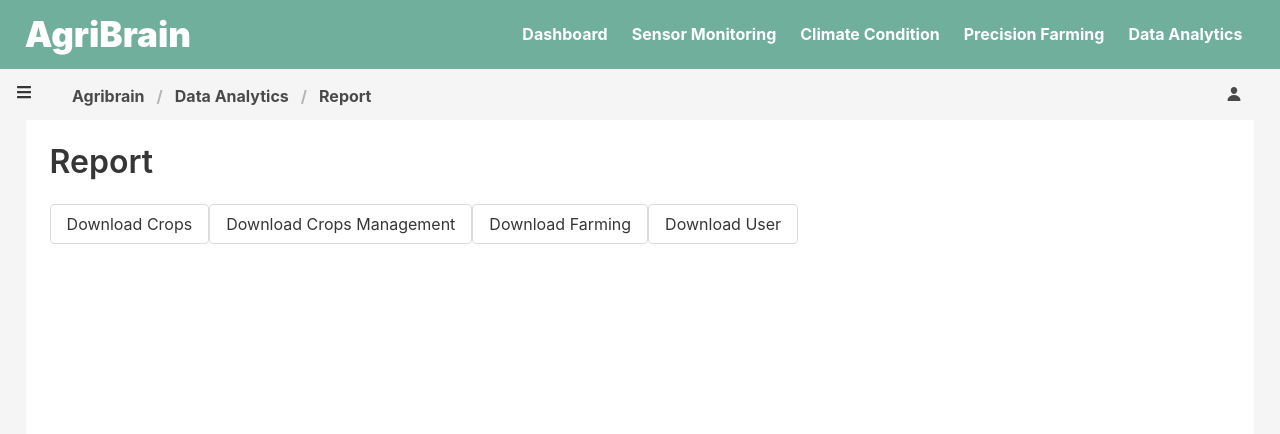
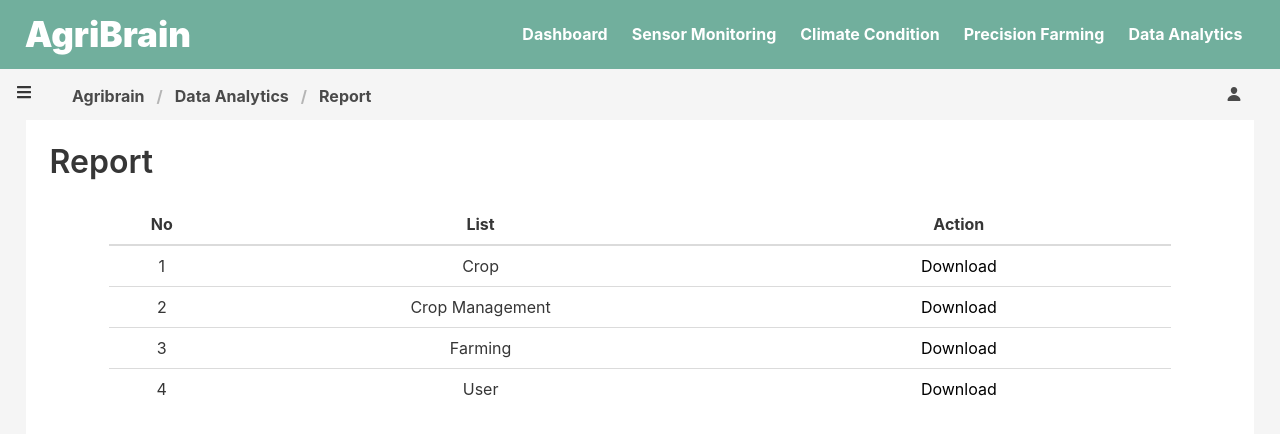
Before and after one commit to Vincci-ZeeChing/agribrain-system, a React (Create React App) app in the folder client/: page /data-analytics/report in a window 1280 px wide. Shown: the top 434 px of the page. Built offline with nearby package versions, Linux system fonts and the light colour scheme; no server answers.

Commit message:
:lipstick: Report Listing

```diff
--- a/client/src/component/dataAnalytics/Report.jsx
+++ b/client/src/component/dataAnalytics/Report.jsx
@@ -1,20 +1,56 @@
 import React from 'react';
 
 const Report = () => {
+    const reports = [
+        { id: 1, list: 'Crop' },
+        { id: 2, list: 'Crop Management' },
+        { id: 3, list: 'Farming' },
+        { id: 4, list: 'User' }
+    ];
+
     return (
         <div>
             <h1 className="title">Report</h1>
-            <div className="button">
-                Download Crops
-            </div>
-            <div className="button">
-                Download Crops Management
-            </div>
-            <div className="button">
-                Download Farming
-            </div>
-            <div className="button">
-                Download User
+            <div style={{ width: '90%', margin: '0 auto' }}>
+                <table className="table is-hoverable is-fullwidth is-small">
+                    <thead className="is-bordered">
+                    <tr>
+                        <th className="has-text-centered" style={{ width: '10%' }}>
+                            No
+                        </th>
+                        <th className="has-text-centered" style={{ width: '50%' }}>
+                            List
+                        </th>
+                        <th className="has-text-centered" style={{ width: '40%' }}>
+                            Action
+                        </th>
+                    </tr>
+                    </thead>
+                    <tbody>
+                    {reports.map((report) => (
+                        <tr key={report.id}>
+                            <td className="has-text-centered">{report.id}</td>
+                            <td className="has-text-centered">{report.list}</td>
+                            <td className="has-text-centered">
+                                <span
+                                    style={{
+                                        cursor: 'pointer',
+                                        color: '#000000'
+                                }}
+                                    onMouseOver={(e) => {
+                                        e.target.style.color = '#ff0000';
+                                    }}
+                                    onMouseOut={(e) => {
+                                        e.target.style.color = '#000000';
+                                    }}
+                                >
+                                    Download
+                                </span>
+                            </td>
+                        </tr>
+                    ))}
+                    </tbody>
+                </table>
             </div>
         </div>
     );
```
